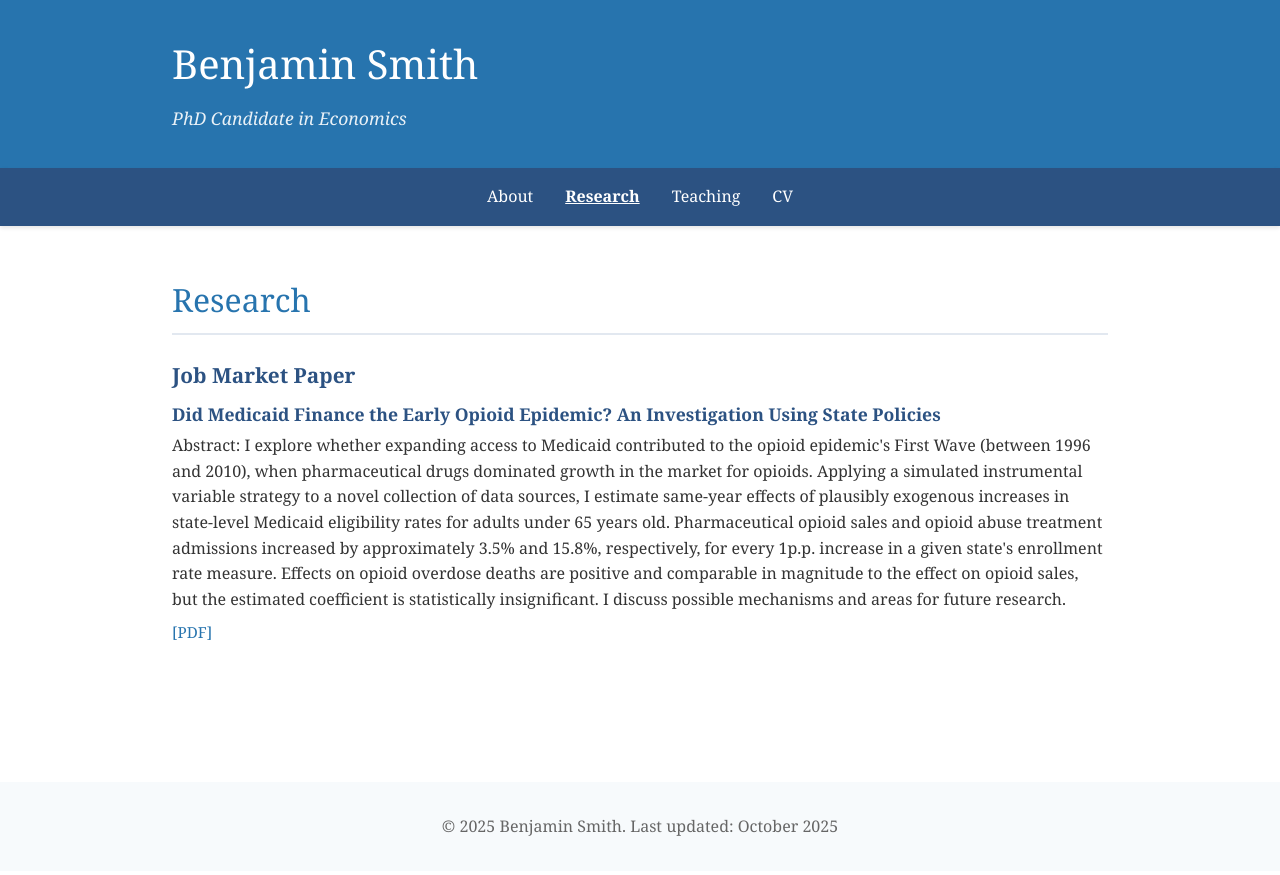
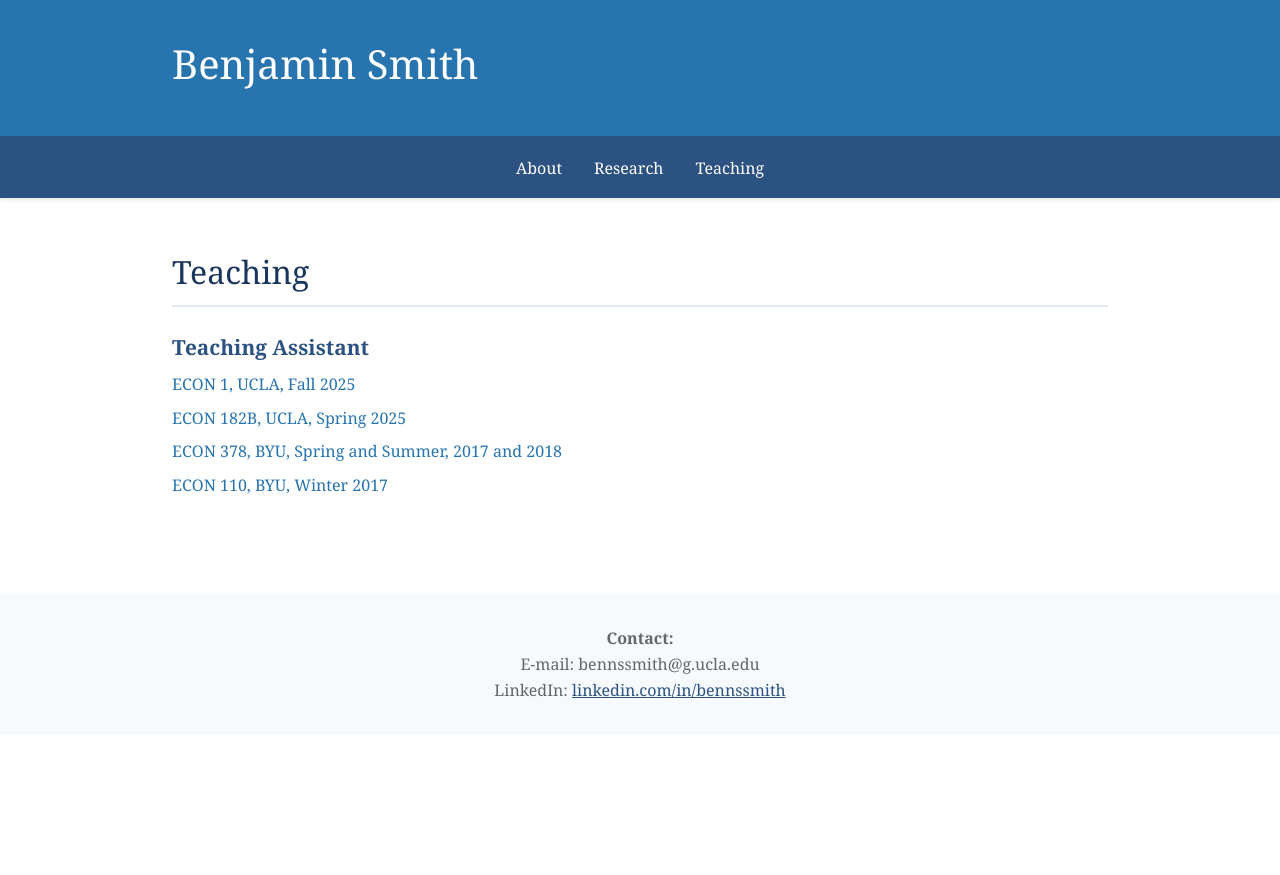
Before and after one commit to bnssmith/bnssmith.github.io, a Jekyll site: the page teaching.html, which Jekyll copies as it is, in a window 1280 px wide. Shown: the top 875 px of the page. Built offline with Jekyll 4.4.1, drawn with Linux system fonts in a browser that asks for light colours.

Commit message:
Update teaching.html

```diff
--- a/teaching.html
+++ b/teaching.html
@@ -3,7 +3,7 @@
 <head>
     <meta charset="UTF-8">
     <meta name="viewport" content="width=device-width, initial-scale=1.0">
-    <title>Research - Benjamin Smith</title>
+    <title>Benjamin Smith</title>
     <style>
         * {
             margin: 0;
@@ -14,7 +14,7 @@
         body {
             font-family: 'Georgia', serif;
             line-height: 1.6;
-            color: #333;
+            color: #2774AE;
             background: #fff;
         }
 
@@ -22,7 +22,7 @@
             background: #2774AE;
             color: white;
             padding: 2rem 0;
-            border-bottom: 4px solid #2774AE;
+            border-bottom: 4px solid #2c5282;
         }
 
         .container {
@@ -71,19 +71,19 @@
             opacity: 0.7;
         }
 
-        nav a.active {
-            font-weight: bold;
-            text-decoration: underline;
+        section {
+            padding: 3rem 0;
+            border-bottom: 1px solid #e2e8f0;
         }
 
-        section {
-            padding: 3rem 0;
+        section:last-child {
+            border-bottom: none;
         }
 
         h2 {
             font-size: 2rem;
             margin-bottom: 1.5rem;
-            color: #2774AE;
+            color: #1a365d;
             font-weight: 400;
             border-bottom: 2px solid #e2e8f0;
             padding-bottom: 0.5rem;
@@ -91,24 +91,45 @@
 
         h3 {
             font-size: 1.3rem;
-            margin-top: 2rem;
+            margin-top: 1.5rem;
             margin-bottom: 0.5rem;
             color: #2c5282;
         }
 
-        .research-item {
-            margin-bottom: 2.5rem;
+        .about-grid {
+            display: grid;
+            grid-template-columns: 200px 1fr;
+            gap: 2rem;
+            margin-top: 2rem;
         }
 
-        .research-item h3 {
+        .profile-photo {
+            width: 200px;
+            height: 200px;
+            background: #e2e8f0;
+            border-radius: 4px;
+            display: flex;
+            align-items: center;
+            justify-content: center;
+            color: #666;
+            font-size: 0.9rem;
+        }
+
+        .bio {
+            font-size: 1.05rem;
+        }
+
+        .research-item, .publication-item {
+            margin-bottom: 2rem;
+        }
+
+        .research-item h3, .publication-item h3 {
             margin-top: 0;
         }
 
         .paper-title {
             color: #2c5282;
             font-weight: 600;
-            font-size: 1.1rem;
-            margin-bottom: 0.3rem;
         }
 
         .coauthors {
@@ -122,7 +143,7 @@
         }
 
         .paper-links a {
-            color: #2774AE;
+            color: #2c5282;
             text-decoration: none;
             margin-right: 1rem;
             font-size: 0.95rem;
@@ -130,6 +151,23 @@
 
         .paper-links a:hover {
             text-decoration: underline;
+        }
+
+        .contact-info {
+            display: grid;
+            grid-template-columns: repeat(auto-fit, minmax(250px, 1fr));
+            gap: 1.5rem;
+            margin-top: 2rem;
+        }
+
+        .contact-item {
+            display: flex;
+            align-items: center;
+            gap: 0.5rem;
+        }
+
+        .contact-item strong {
+            color: #2c5282;
         }
 
         footer {
@@ -141,10 +179,18 @@
         }
 
         a {
-            color: #2774AE;
+            color: #2c5282;
         }
 
         @media (max-width: 768px) {
+            .about-grid {
+                grid-template-columns: 1fr;
+            }
+
+            .profile-photo {
+                margin: 0 auto;
+            }
+
             nav ul {
                 gap: 1rem;
             }
@@ -159,53 +205,34 @@
     <header>
         <div class="container">
             <h1>Benjamin Smith</h1>
-            <p class="subtitle">PhD Candidate in Economics</p>
+            <!-- <p class="subtitle">PhD Candidate in Economics</p> -->
         </div>
     </header>
 
     <nav>
         <ul>
             <li><a href="index.html">About</a></li>
-            <li><a href="research.html" class="active">Research</a></li>
-            <li><a href="teaching.html">Teaching</a></li>
-            <li><a href="cv.html">CV</a></li>
+            <li><a href="research.html">Research</a></li>
+            <li><a href="teaching.html" class="active">Teaching</a></li>
         </ul>
     </nav>
 
     <div class="container">
         <section>
-            <h2>Research</h2>
+            <h2>Teaching</h2>
 
-            <div class="research-item">
-                <h3>Job Market Paper</h3>
-                <p class="paper-title">Did Medicaid Finance the Early Opioid Epidemic? An Investigation Using State Policies</p>
-                <p>Abstract: I explore whether expanding access to Medicaid contributed to the opioid epidemic's First Wave (between 1996 and 2010), when pharmaceutical drugs dominated growth in the market for opioids. Applying a simulated instrumental variable strategy to a novel collection of data sources, I estimate same-year effects of plausibly exogenous increases in state-level Medicaid eligibility rates for adults under 65 years old. Pharmaceutical opioid sales and opioid abuse treatment admissions increased by approximately 3.5% and 15.8%, respectively, for every 1p.p. increase in a given state's enrollment rate measure. Effects on opioid overdose deaths are positive and comparable in magnitude to the effect on opioid sales, but the estimated coefficient is statistically insignificant. I discuss possible mechanisms and areas for future research.</p>
-                <div class="paper-links">
-                    <a href="jmp.pdf">[PDF]</a>
-                    <!-- <a href="#">[Slides]</a> -->
-                </div>
-            </div>
-
-            <!-- Add more research items here as you develop them -->
-
-            <!--
-            <div class="research-item">
-                <h3>Working Papers</h3>
-                <p class="paper-title">Paper Title Here</p>
-                <p class="coauthors">With [Coauthor Names]</p>
-                <p>Abstract or description goes here.</p>
-                <div class="paper-links">
-                    <a href="#">[PDF]</a>
-                </div>
-            </div>
-            -->
-
-        </section>
+            <h3>Teaching Assistant</h3>
+            <p style="margin-top: 0.5rem;">ECON 1, UCLA, Fall 2025</p>
+            <p style="margin-top: 0.5rem;">ECON 182B, UCLA, Spring 2025</p>
+            <p style="margin-top: 0.5rem;">ECON 378, BYU, Spring and Summer, 2017 and 2018</p>
+            <p style="margin-top: 0.5rem;">ECON 110, BYU, Winter 2017</p>
     </div>
 
     <footer>
         <div class="container">
-            <p>&copy; 2025 Benjamin Smith. Last updated: October 2025</p>
+            <p><strong>Contact:</strong><br>
+            E-mail: bennssmith@g.ucla.edu<br>
+            LinkedIn: <a href ="https://linkedin.com/in/bennssmith">linkedin.com/in/bennssmith</a></p>
         </div>
     </footer>
 </body>
```
